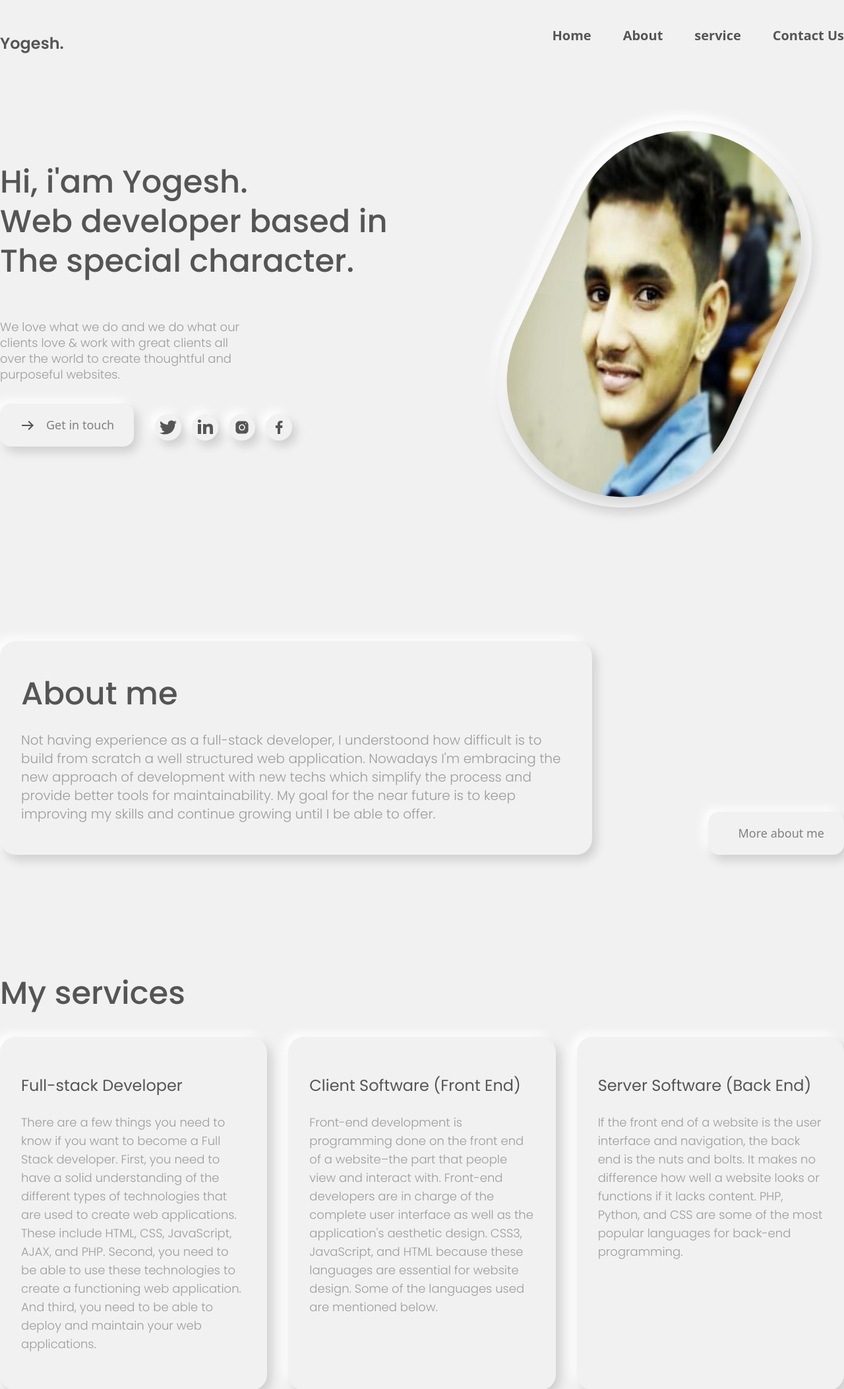
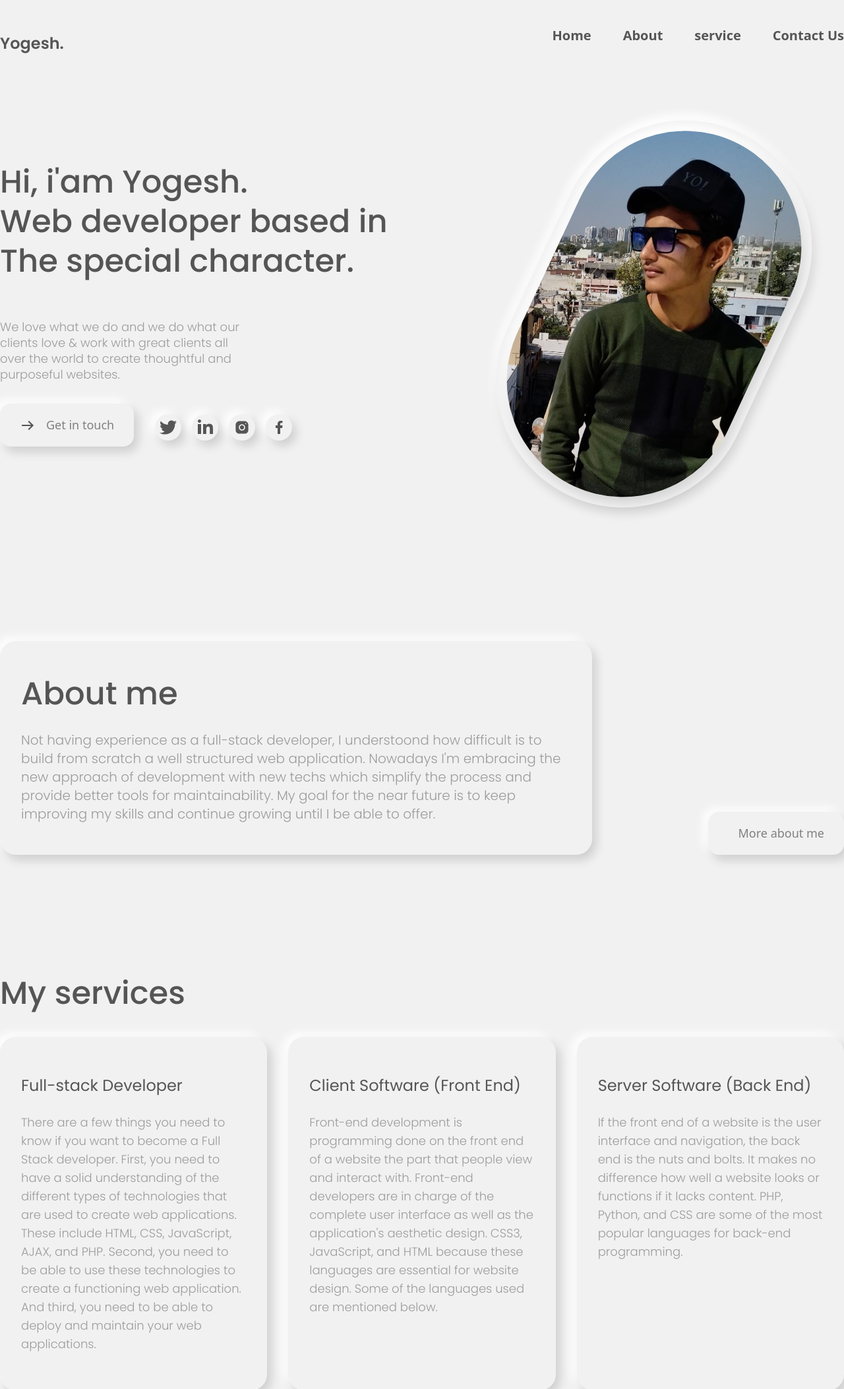
Before and after one commit to Yogeshchoudhary0023/portfolio, a website built with Vite: page index.html in a window 1280 px wide. Shown: the top 2106 px of the page at 66% size. Built offline with nearby package versions, Linux system fonts and the light colour scheme.

Commit message:
photo change

```diff
--- a/index.html
+++ b/index.html
@@ -221,7 +221,7 @@
               <div class="shape-image-header"></div>
               <div class="shape-image-header _2  ">
                 <div class="header-image ">
-                  <img src="yogesh.jpg" class="max-w-full h-full" alt="" />
+                  <img src="I am.jpeg" class="max-w-full h-full" alt="" />
                 </div>
               </div>
             </div>
@@ -266,7 +266,7 @@
                         <!-- <div><img src="icons8-right-view-32 (2).png" alt=""></div> -->
                         <h3 class="heading-xsmall text-2xl pt-4">Client Software (Front End)</h3>
                         <div class="para">
-                            <p class=" text-lg font-thin pt-4 pb-6">Front-end development is programming done on the front end of a website–the part that people view and interact with. Front-end developers are in charge of the complete user interface as well as the application's aesthetic design. CSS3, JavaScript, and HTML because these languages are essential for website design. Some of the languages used are mentioned below.</p>
+                            <p class=" text-lg font-thin pt-4 pb-6">Front-end development is programming done on the front end of a website the part that people view and interact with. Front-end developers are in charge of the complete user interface as well as the application's aesthetic design. CSS3, JavaScript, and HTML because these languages are essential for website design. Some of the languages used are mentioned below.</p>
                         </div>
                     </div>
                     <div id="shadow_color"  class="item-3 content-block  p-8 lg:mb-8 mb-8  shadow-xl rounded-3xl ">
```
Also changed, not shown: I am.jpeg (added), Me.jpeg (added).
